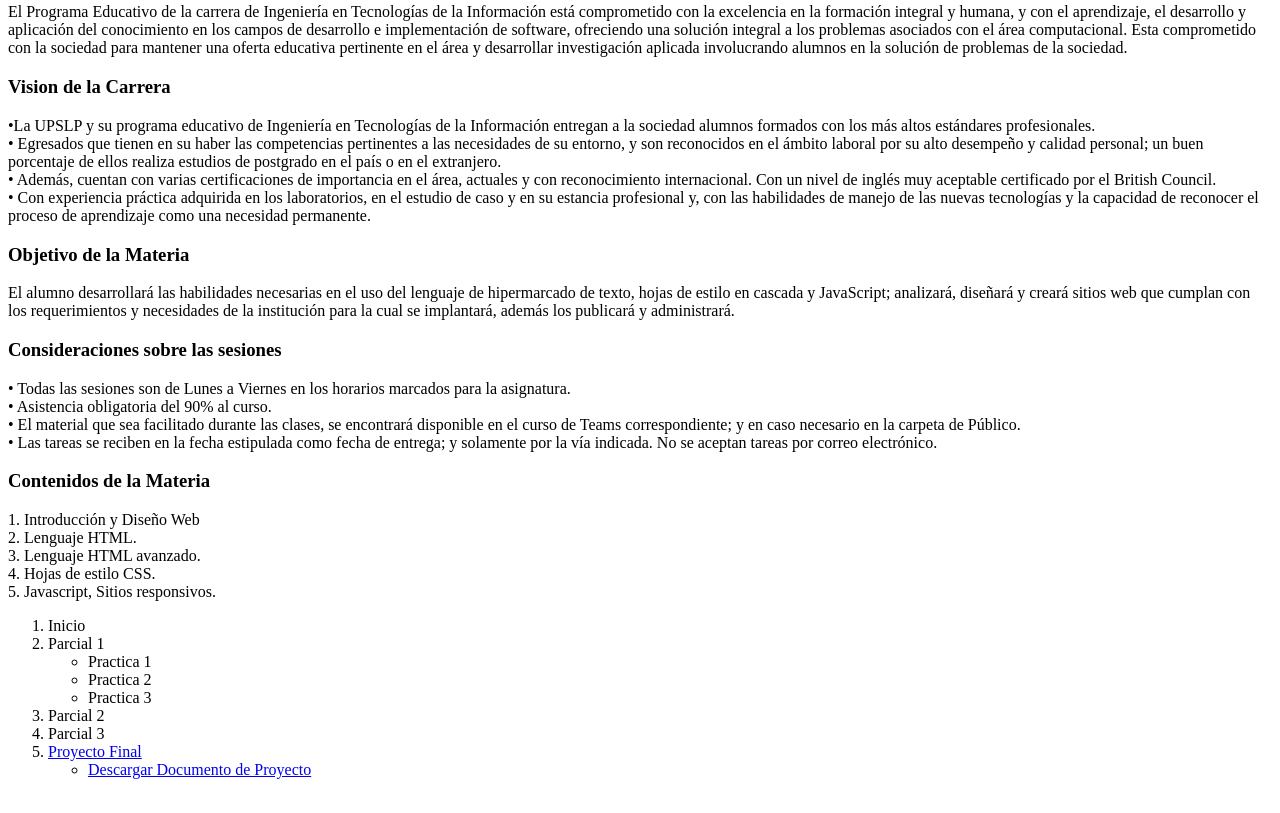
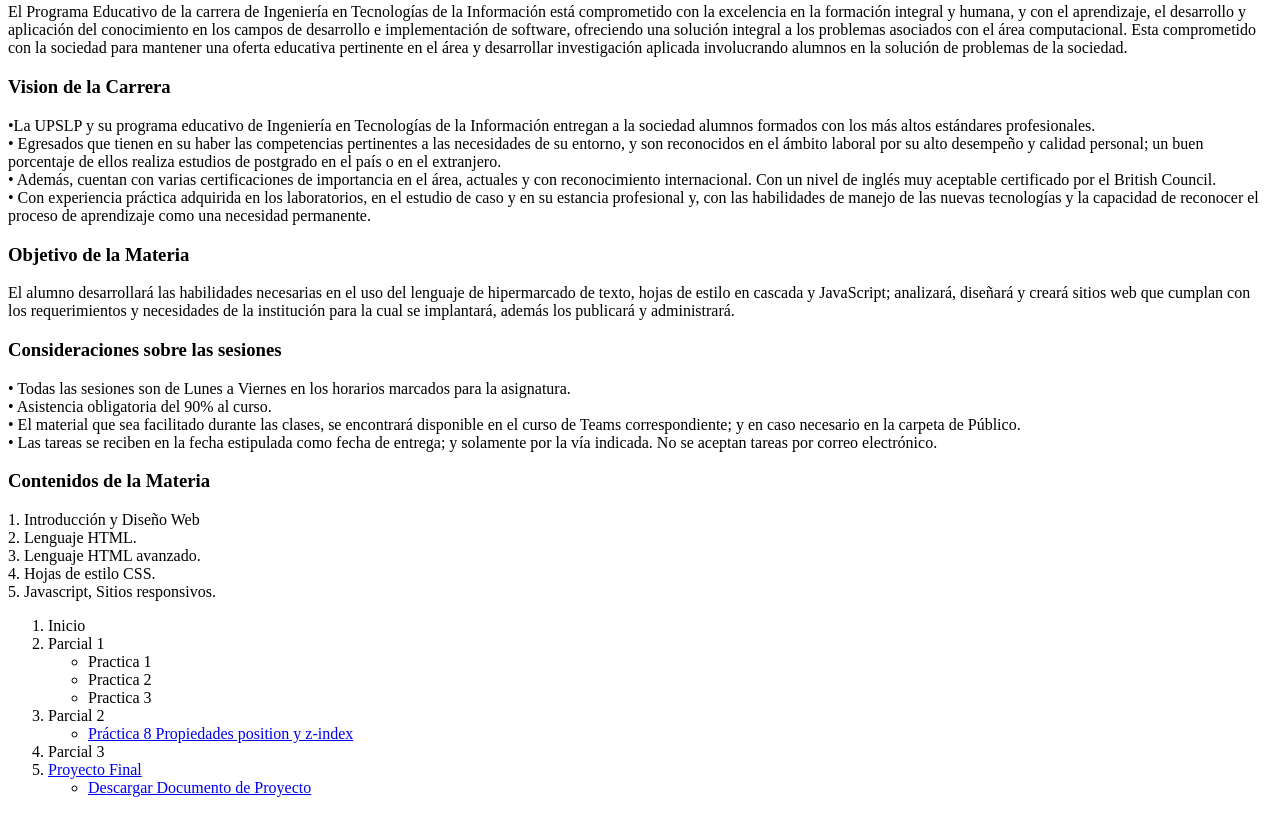
Before and after one commit to danielortiz444/PrograWeb1, a plain HTML site: page index.html in a window 1280 px wide. Shown: the part 738-1551 px from the top of the page. Drawn offline with Linux system fonts and the light colour scheme.

Commit message:
index.html

```diff
--- a/index.html
+++ b/index.html
@@ -118,6 +118,11 @@ Mi Portafolio de Evidencias-->
 					<li>Practica 3</li>
 				</ul>
 				<li>Parcial 2</li>
+				<ul>
+					<li>
+						<a href="https://danielortiz444.github.io/PrograWeb1/position">Práctica 8 Propiedades position y z-index</a>
+					</li>
+				</ul>
 				<li>Parcial 3</li>
 				<li>
 					<a href="https://danielortiz444.github.io/PrograWeb1/ProyectoArturia" target="_blank">Proyecto Final</a>
```
